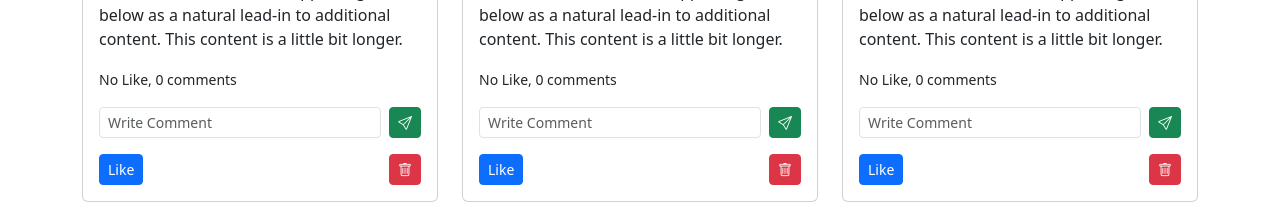
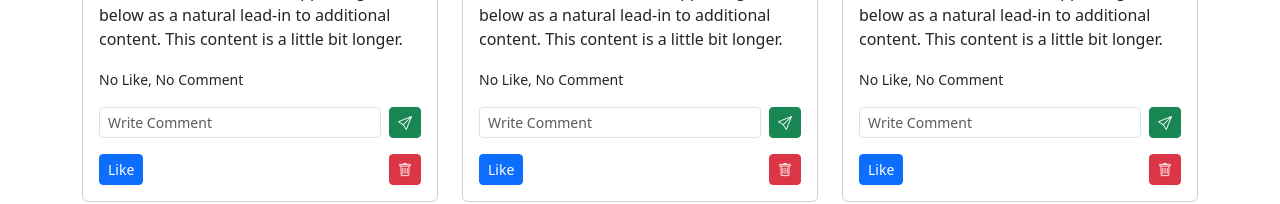
Before and after one commit to EftekharAlam2/trainingProject, a Vue app: page / in a window 1280 px wide. Shown: the part 588-792 px from the top of the page. Built offline with nearby package versions, Linux system fonts and the light colour scheme.

Commit message:
comments visibility based on the number of comments

```diff
--- a/src/App.vue
+++ b/src/App.vue
@@ -149,7 +149,9 @@ function deleteComment(index, count){
                 <small v-if="post.likes>1"> {{post.likes}} likes</small>
                 <small v-else-if="post.likes==1">{{post.likes}} like</small>
                 <small v-else>No Like</small>
-                <small>, {{ post.comments.length }} comments</small>
+                <small v-if="post.comments.length>1">, {{ post.comments.length }} comments</small>
+                <small v-else-if="post.comments.length==1">, {{ post.comments.length }} comment</small>
+                <small v-else>, No Comment</small>
               </p>
 
               <div class="comments mb-3">
```
